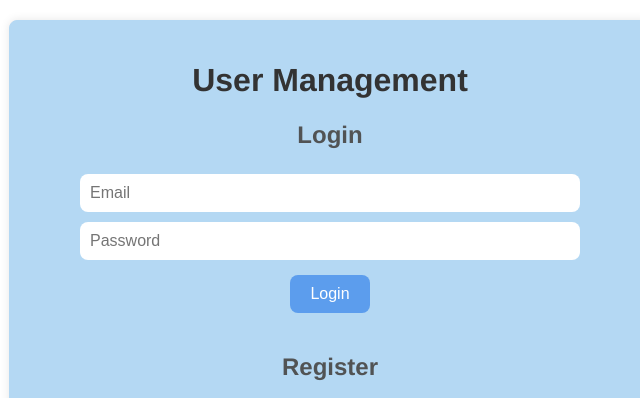
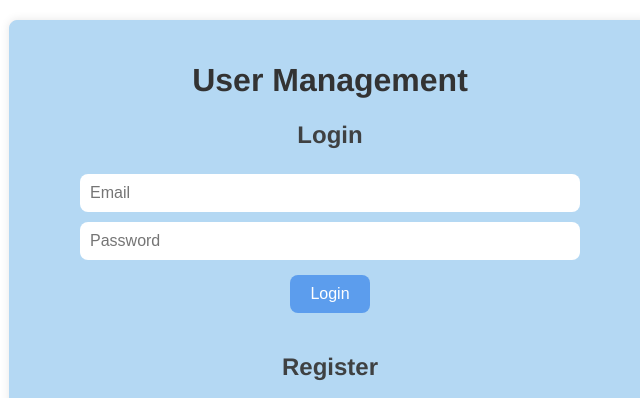
Before and after one commit to cypark00/YBIGTA_newbie_team_project, a plain HTML site: page YBIGTA_newbie_team_project/app/static/index.html in a window 1280 px wide. Shown: the top 398 px of the page, 310-950 px from the left. Drawn offline with Linux system fonts and the light colour scheme.

Commit message:
change h2 color

```diff
--- a/YBIGTA_newbie_team_project/app/static/index.html
+++ b/YBIGTA_newbie_team_project/app/static/index.html
@@ -23,7 +23,7 @@
             color: #333;
         }
         h2 {
-            color: #515354;
+            color: #3f4142;
         }
         form {
             margin: 20px 0;
```
